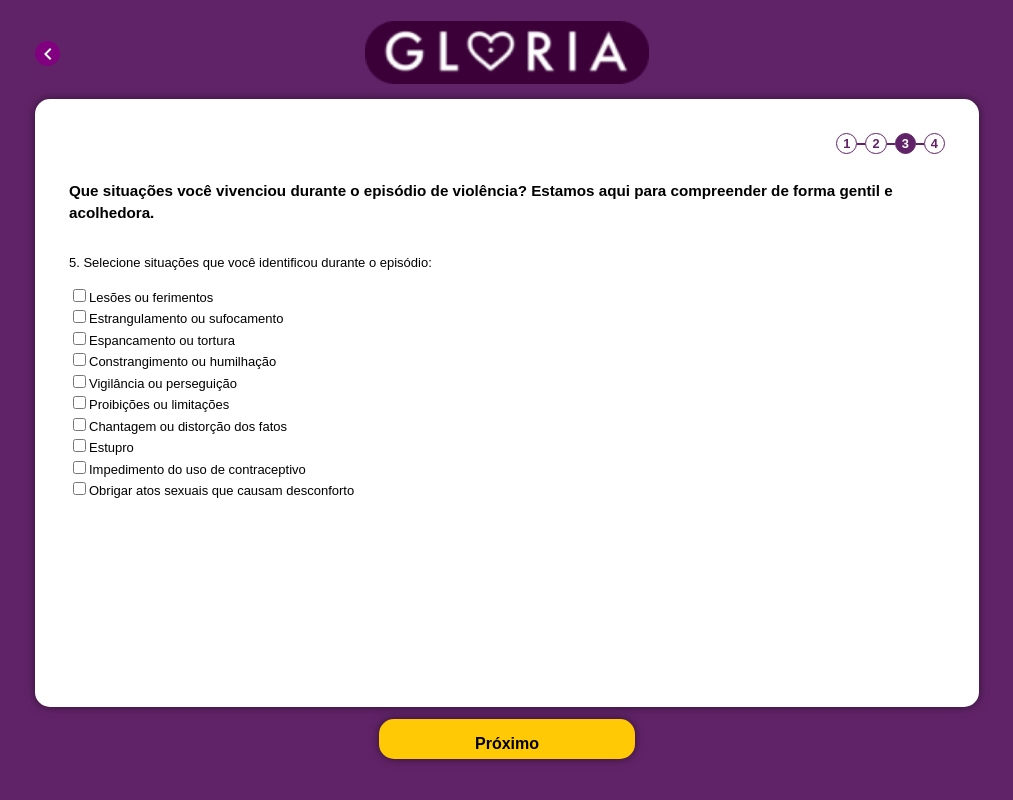
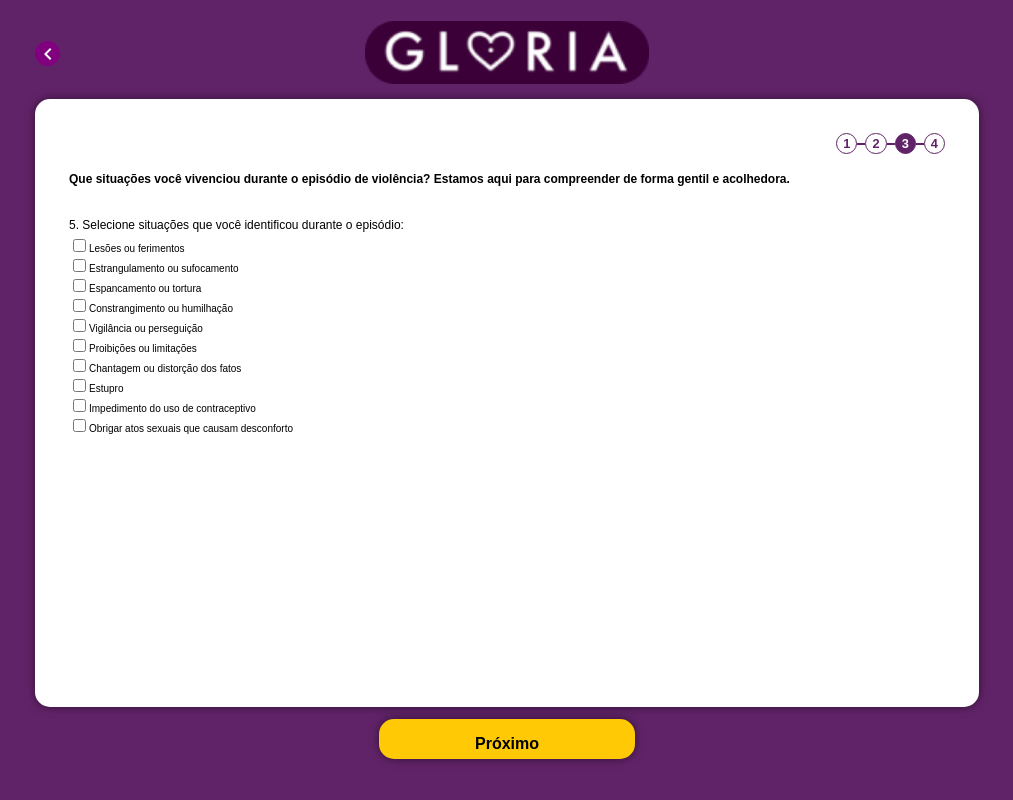
Before and after one commit to anajbsouza/Mapa-da-Violencia, a React (Vite) app in the folder frontend/: page /form-classify-violence in a window 1280 px wide. Shown: the whole page, without its empty margins (133-1146 px from the left). Built offline with nearby package versions, Linux system fonts and the light colour scheme; the HTML template or start-up script is replaced by a standard one.

Commit message:
fix:adjusting texts CSS's

```diff
--- a/frontend/src/pages/FormClassifyViolencePage.tsx
+++ b/frontend/src/pages/FormClassifyViolencePage.tsx
@@ -37,7 +37,7 @@ const FormClassifyViolencePage = () => {
           </section>
 
           <section className="prompt">
-            <h3>Que situações você vivenciou durante o episódio de violência? Estamos aqui para compreender de forma gentil e acolhedora.</h3>
+            <h4>Que situações você vivenciou durante o episódio de violência? Estamos aqui para compreender de forma gentil e acolhedora.</h4>
             <p>5. Selecione situações que você identificou durante o episódio:</p>
           </section>
 
--- a/frontend/src/styles/FormClassifyViolencePage.css
+++ b/frontend/src/styles/FormClassifyViolencePage.css
@@ -10,10 +10,10 @@
 .prompt {
     display: flex;
     flex-direction: column;
-    margin-top: 10px;
-    font-size: 13px;
+    margin-bottom: -10px;
+    font-size: 12px;
 }
 
 .forms{
-    font-size: 13px;
+    font-size: 10px;
 }
```
